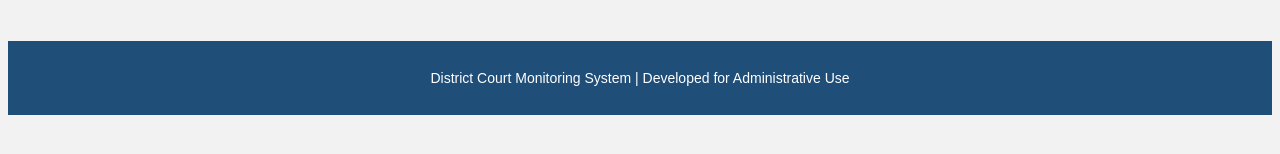
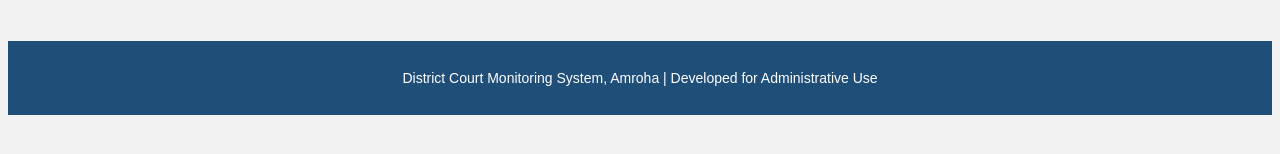
Before and after one commit to satvikshuklacs15/court-case-reminder-system, a plain HTML site: page index.html in a window 1280 px wide. Shown: the part 516-670 px from the top of the page. Drawn offline with Linux system fonts and the light colour scheme.

Commit message:
Update index.html

```diff
--- a/index.html
+++ b/index.html
@@ -20,7 +20,7 @@
 
     <script src="js/app.js"></script>
     <footer>
-      <p>District Court Monitoring System | Developed for Administrative Use</p>
+      <p>District Court Monitoring System, Amroha | Developed for Administrative Use</p>
     </footer>
   </body>
 </html>
```
